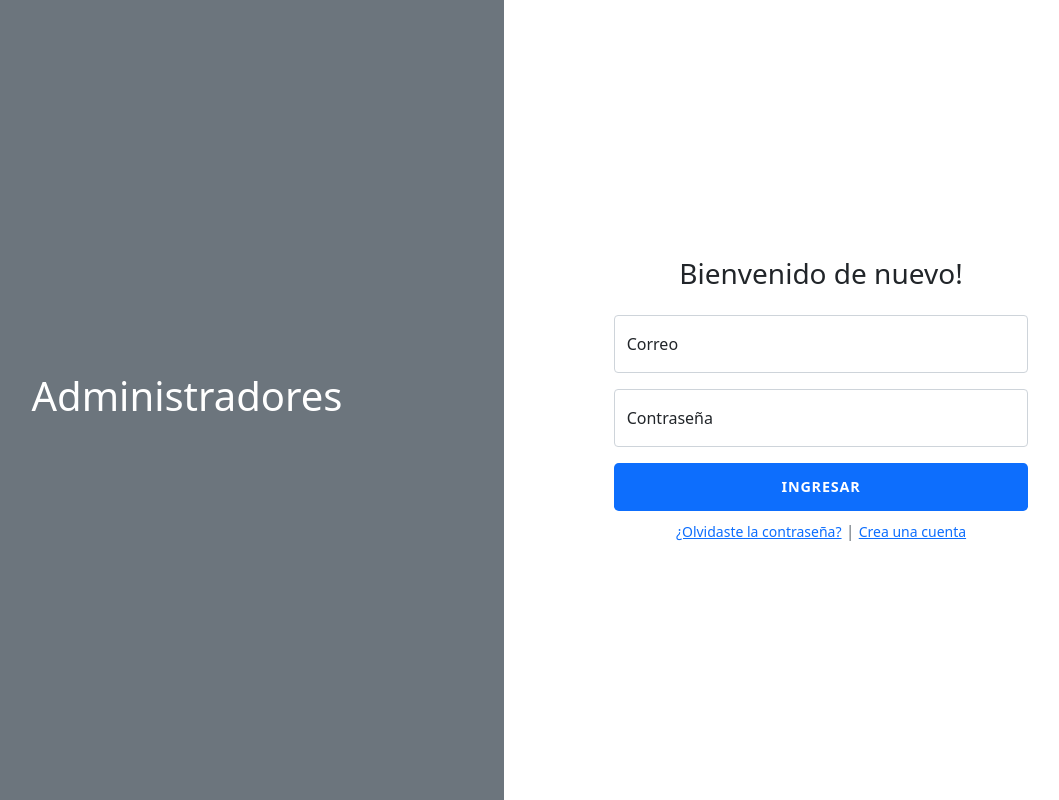
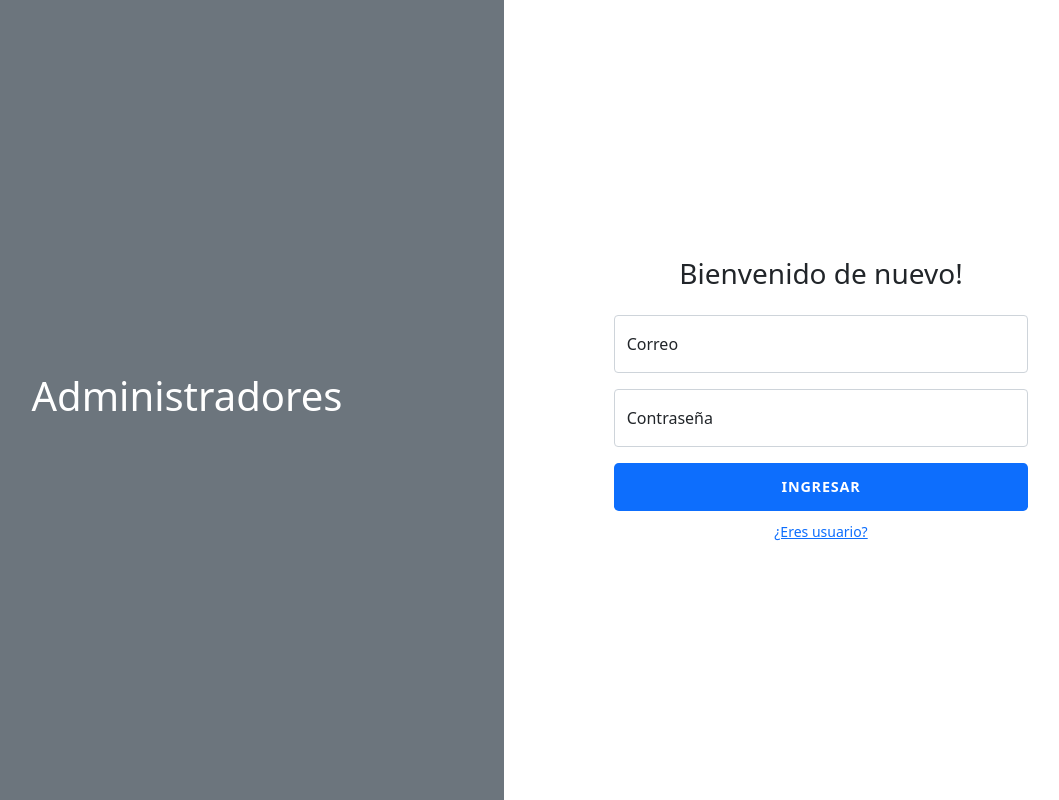
Before and after one commit to perezgarridogilb/Sistema-web-de-quejas-en-una-escuela--facultad-, a PHP site: page /auth/adminLogin.php in a window 1280 px wide. Shown: the whole page, without its empty margins (130-1189 px from the left). Run offline with PHP 8.4, Linux system fonts and the light colour scheme.

Commit message:
remove recover and create options

```diff
--- a/auth/adminLogin.php
+++ b/auth/adminLogin.php
@@ -65,8 +65,7 @@ if (!empty($_POST)) {
                                     <div class="d-grid">
                                         <button class="btn btn-lg bg-primary text-white btn-login text-uppercase fw-bold mb-2" type="submit">Ingresar</button>
                                         <div class="text-center">
-                                            <a class="small" href="./passwordRecover.php">¿Olvidaste la contraseña?</a> <span class='text-secondary'>|</span> <a class="small" href="./crearUsuario.php">Crea una cuenta</a>
-
+                                            <a class="small" href="./userLogin.php">¿Eres usuario?</a>
                                         </div>
                                     </div>
                                 </form>
```
